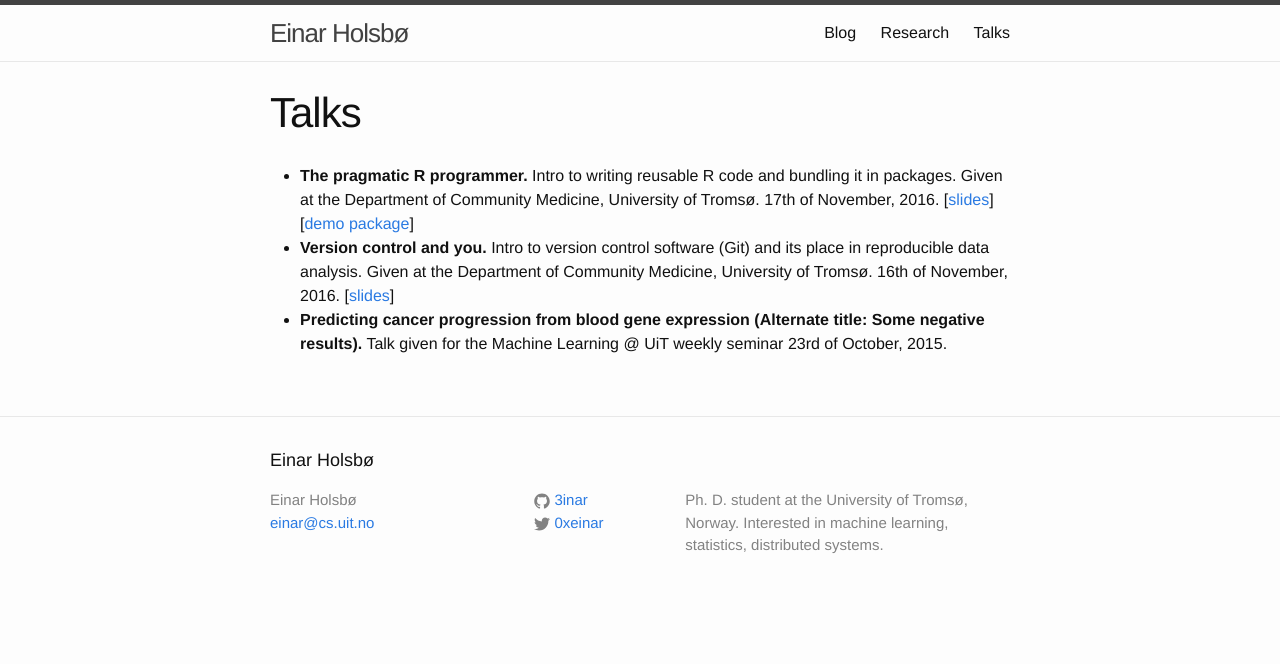
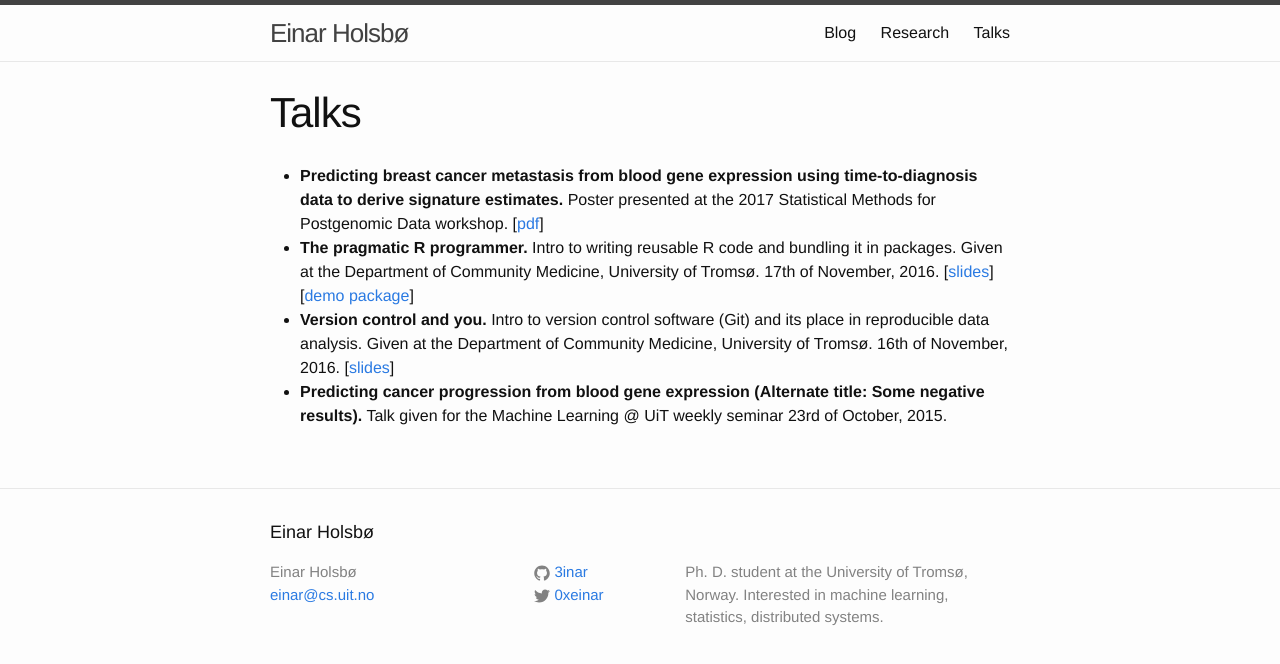
Before and after one commit to 3inar/3inar.github.io, a Jekyll site: the page built from talks.md, in a window 1280 px wide. Shown: the top 664 px of the page. Built offline with Jekyll 4.4.1, drawn with Linux system fonts in a browser that asks for light colours.

Commit message:
add smpgd poster

```diff
--- a/talks.md
+++ b/talks.md
@@ -4,6 +4,9 @@ title: Talks
 permalink: /talks/
 ---
 
+
+* __Predicting breast cancer metastasis from blood gene expression using time-to-diagnosis data to derive signature estimates.__
+Poster presented at the 2017 Statistical Methods for Postgenomic Data workshop. \[[pdf](/assets/pdfs/poster-smpgd2017.pdf)\]
 * __The pragmatic R programmer.__
 Intro to writing reusable R code and bundling it in packages. Given at the Department of Community Medicine, University of Tromsø. 17th of November, 2016. \[[slides](/assets/pdfs/pragmatic_r.pdf)\] \[[demo package](https://github.com/3inar/tinypackage/)\]
 * __Version control and you.__
```
Also changed, not shown: research.md (+1 -1 lines), 1 other file.
